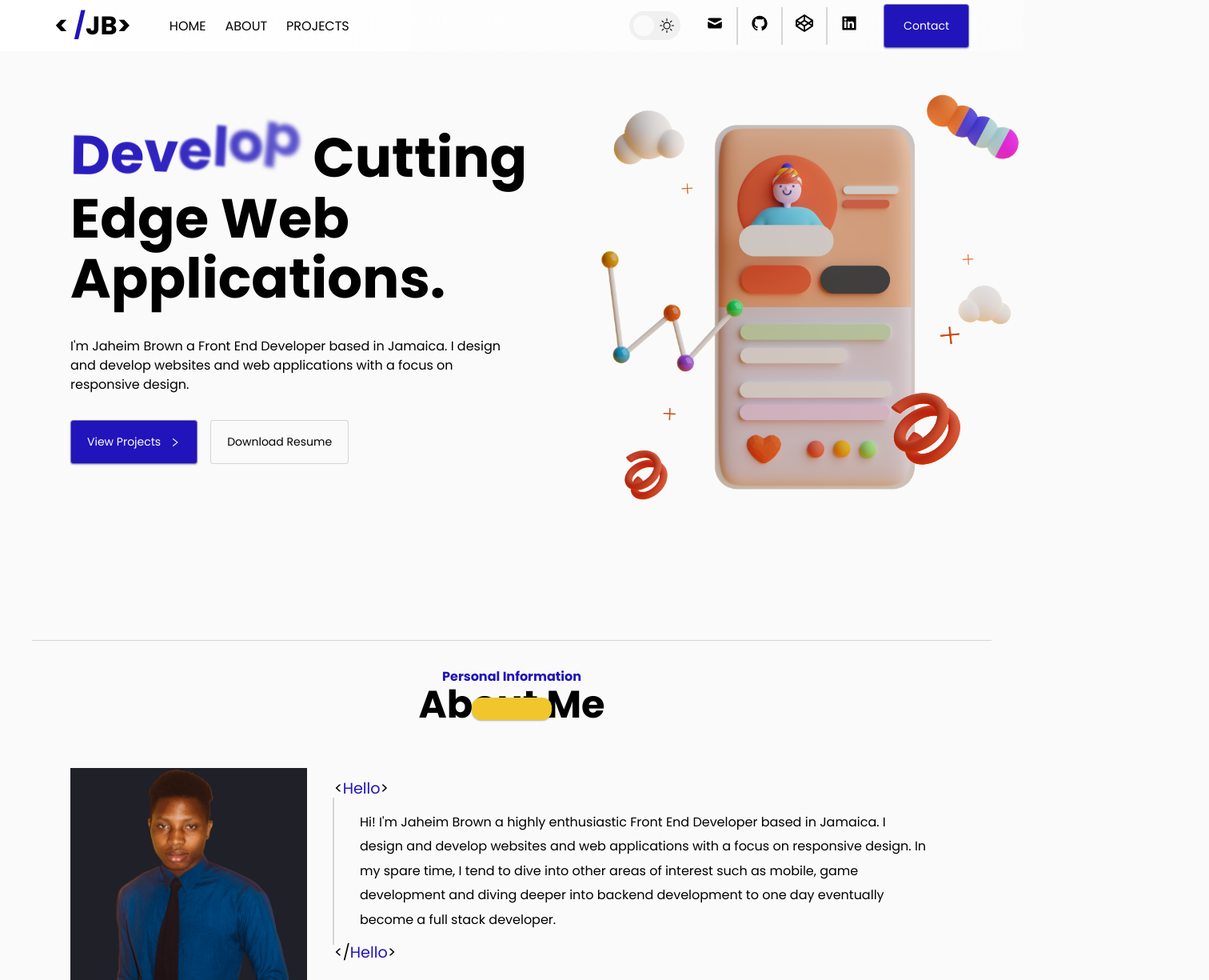
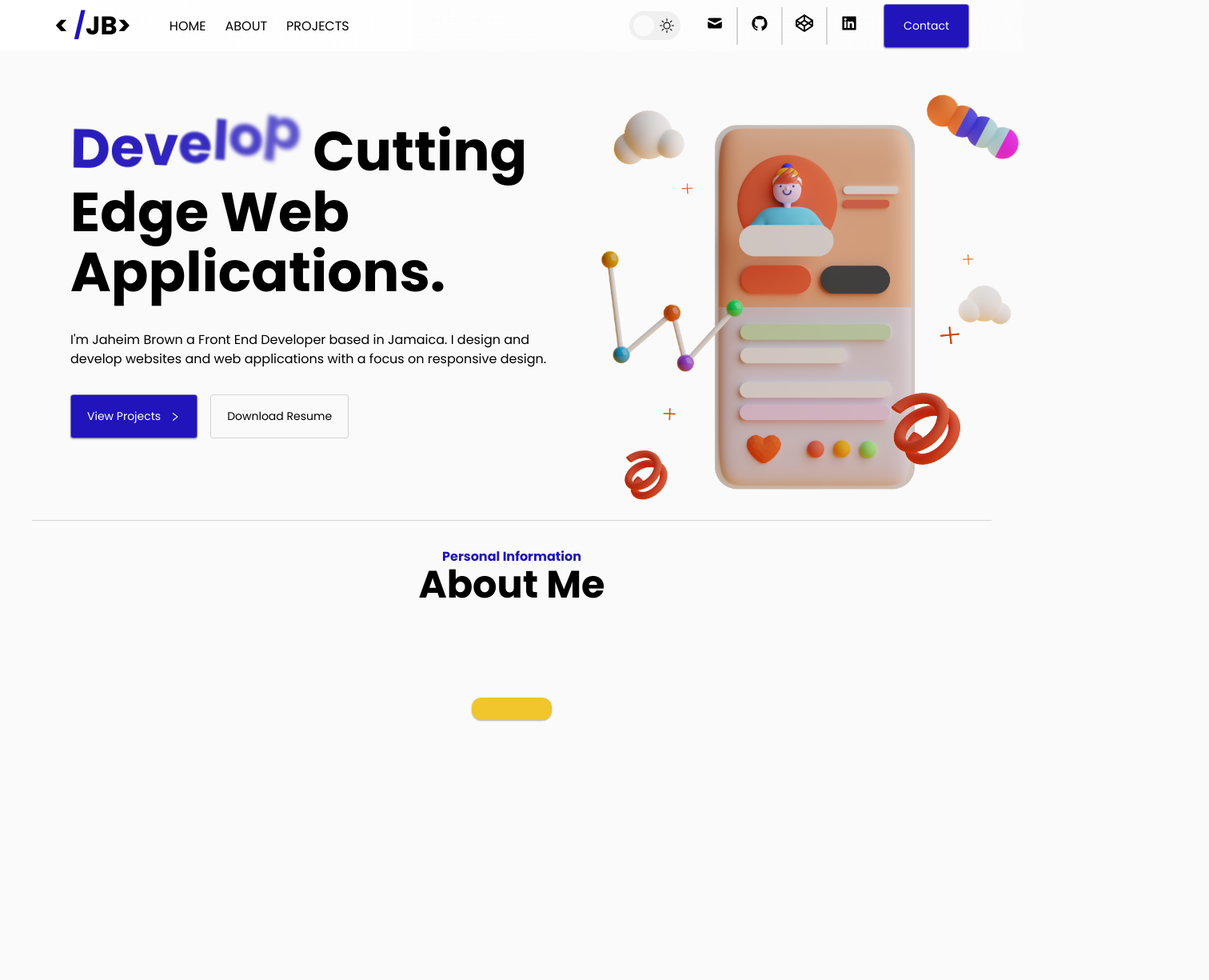
Before and after one commit to JaheimBrown/JBCodes-Portfolio, a React (Create React App) app: page / in a window 1280 px wide. Shown: the top 1225 px of the page at 80% size, 1512 px wide, since content can reach past the window. Built offline with nearby package versions, Linux system fonts and the light colour scheme.

Commit message:
Added scrolling animations using AOS library

```diff
--- a/package.json
+++ b/package.json
@@ -6,6 +6,7 @@
     "@testing-library/jest-dom": "^5.16.1",
     "@testing-library/react": "^12.1.2",
     "@testing-library/user-event": "^13.5.0",
+    "aos": "^3.0.0-beta.6",
     "emailjs-com": "^3.2.0",
     "lottie-web": "^5.8.1",
     "react": "^17.0.2",
--- a/src/App.js
+++ b/src/App.js
@@ -1,5 +1,5 @@
 // IMPORTS
-import { useState } from "react";
+import { useState, useEffect } from "react";
 import { ThemeProvider } from "styled-components";
 import { GlobalStyles } from "./Components/Styles/GlobalStyle";
 import { lightMode, darkMode } from "./Components/Theme";
@@ -7,6 +7,8 @@ import { lightMode, darkMode } from "./Components/Theme";
 // ANIMATIONS
 import animationData from "../src/Assets/Animations/scrollAnimation.json";
 import animationData2 from "../src/Assets/Animations/scrollAnimation-dark.json";
+import AOS from "aos";
+import "aos/dist/aos.css";
 
 //COMPONENTS
 import Navbar from "./Components/Navbar";
@@ -27,6 +29,13 @@ function App() {
     theme === "light" ? setToggleAni(true) : setToggleAni(false);
   };
 
+  // Initializing AOS
+  useEffect(() => {
+    AOS.init({
+      duration: 600,
+    });
+  }, []);
+
   return (
     <ThemeProvider theme={theme === "light" ? lightMode : darkMode}>
       <GlobalStyles />
--- a/src/Components/AboutSection/About.jsx
+++ b/src/Components/AboutSection/About.jsx
@@ -25,6 +25,7 @@ const Container = styled.section`
       top: -12px;
       left: 50%;
       transform: translateX(-50%);
+      width: 100%;
     }
   }
 
@@ -137,7 +138,7 @@ const Container = styled.section`
     }
 
     .about-image {
-      width: 18.5em;
+      width: 19em;
       grid-row: 1;
       grid-column: 1/3;
     }
@@ -155,8 +156,6 @@ const Container = styled.section`
     }
 
     .bio {
-      /* border: 1px solid red; */
-
       p {
         padding-inline: 2em;
       }
@@ -170,11 +169,12 @@ const About = () => {
       <h3 className="h2 mb-s">About Me</h3>
       <div className="grid">
         <img
+          data-aos="fade-right"
           src={aboutImg}
+          className="about-image"
           alt="Image of Jaheim Brown"
-          className="about-image"
         />
-        <div className="bio">
+        <div className="bio" data-aos="fade-up">
           <p className="mt-l">
             <span className="top body-large">
               <span>&#60;</span>Hello<span>&#62;</span>
@@ -200,7 +200,7 @@ const About = () => {
             <img src={Icons} />
           </div>
         </div>
-        <div className="technologies mt-l">
+        <div className="technologies mt-l" data-aos="fade-up">
           <span className="top body-large">
             <span>&#60;</span>Technologies<span>&#62;</span>
           </span>
--- a/src/Components/HeroSection/HeroSection.jsx
+++ b/src/Components/HeroSection/HeroSection.jsx
@@ -87,6 +87,7 @@ const ScrollBtn = styled(LinkS)`
 const Wrapper = styled.section`
   position: relative;
   height: 100vh;
+  max-height: 650px;
   max-width: 1200px;
   margin: 0 auto;
   padding: 3em 1em 0 1em;
@@ -99,19 +100,27 @@ const Wrapper = styled.section`
     margin-top: 5em;
 
     h2 {
-      font-size: 2.986rem;
+      font-size: 2.5rem;
       color: ${({ theme }) => theme.title};
       line-height: 1.1em;
+      margin-bottom: 1em;
     }
 
     .leading {
       color: ${({ theme }) => theme.body};
+      margin-bottom: 2em;
     }
 
     .btn-container {
       display: flex;
       align-items: center;
       gap: 1em;
+
+      @media (max-width: 380px) {
+        a {
+          padding: 12px 14px;
+        }
+      }
     }
   }
 
@@ -121,7 +130,7 @@ const Wrapper = styled.section`
     left: 0;
   }
 
-  @media screen and (min-width: 700px) {
+  @media screen and (min-width: 600px) {
     padding-inline: 3em;
     padding-top: 6em;
 
@@ -157,13 +166,13 @@ const Wrapper = styled.section`
     }
   }
 
-  @media screen and (min-width: 820px) {
+  @media screen and (min-width: 860px) {
     .container {
       transform: none;
       -webkit-tranform: none;
       left: auto;
-      top: 8em;
-      right: -4em;
+      top: 6em;
+      right: -2em;
       width: 50%;
     }
 
@@ -173,11 +182,13 @@ const Wrapper = styled.section`
 
       h2 {
         font-size: 3.583rem;
+        margin-bottom: 0.5em;
       }
 
       h2,
       p {
         text-align: left;
+        width: 90%;
       }
     }
 
@@ -190,14 +201,14 @@ const Wrapper = styled.section`
     }
   }
 
-  @media screen and (min-width: 1024px) {
+  @media screen and (min-width: 1120px) {
     .container {
       top: 4.5em;
       right: -5em;
     }
     .info {
-      margin-top: 4em;
-      width: 60% !important;
+      margin-top: 3.5em;
+      width: 65% !important;
 
       h2 {
         font-size: 4.3rem;
@@ -212,6 +223,7 @@ const Wrapper = styled.section`
 
     .scroll {
       left: 1.5em;
+      bottom: -1em;
     }
   }
 `;
--- a/src/Components/Projects/Card/Card.js
+++ b/src/Components/Projects/Card/Card.js
@@ -1,4 +1,4 @@
-import React from "react";
+import React, { useEffect, useState } from "react";
 import styled from "styled-components";
 import { AiOutlineLink, AiOutlineEye } from "react-icons/ai";
 
@@ -90,10 +90,28 @@ const Container = styled.div`
 
 const Card = ({ item }) => {
   const { name, img, description, links, technologies } = item;
+  const [isLargeScreen, setIsLargeScreen] = useState(false);
+
+  const handleResize = () => {
+    window.innerWidth > 800 ? setIsLargeScreen(true) : setIsLargeScreen(false);
+  };
+
+  const getScreenSize = size => {
+    size > 800 ? setIsLargeScreen(true) : setIsLargeScreen(false);
+  };
+
+  useEffect(() => {
+    let size = window.innerWidth;
+    getScreenSize(size);
+
+    window.addEventListener("resize", handleResize);
+    return () => window.removeEventListener("resize", handleResize);
+  }, []);
+
   return (
-    <Container>
-      <img src={img} alt={name} />
-      <div className="content">
+    <Container data-aos={!isLargeScreen ? "fade-up" : ""}>
+      <img src={img} alt={name} data-aos={isLargeScreen ? "fade-left" : ""} />
+      <div className="content" data-aos={isLargeScreen ? "fade-up" : ""}>
         <h4 className="h4 mt-s mb-s">{name}</h4>
         <p>{description}</p>
         <ul className="mt-s mb-s">
--- a/src/Components/Styles/GlobalStyle.js
+++ b/src/Components/Styles/GlobalStyle.js
@@ -12,6 +12,20 @@ export const GlobalStyles = createGlobalStyle`
     font-family: 'Poppins', sans-serif;
     background-color: ${({ theme }) => theme.background};
     overflow-x: hidden;
+  }
+
+  ::-webkit-scrollbar{
+    width: .8em;
+  }
+
+  ::-webkit-scrollbar-track{
+    background: ${({ theme }) => theme.background};
+    margin-block: .5em;
+  }
+
+  ::-webkit-scrollbar-thumb{
+    background: ${({ theme }) => theme.primary};
+    border-radius: 100vw;
   }
 
   a {
```
Also changed, not shown: 1 other file (tests, documents, lock files or other folders).
